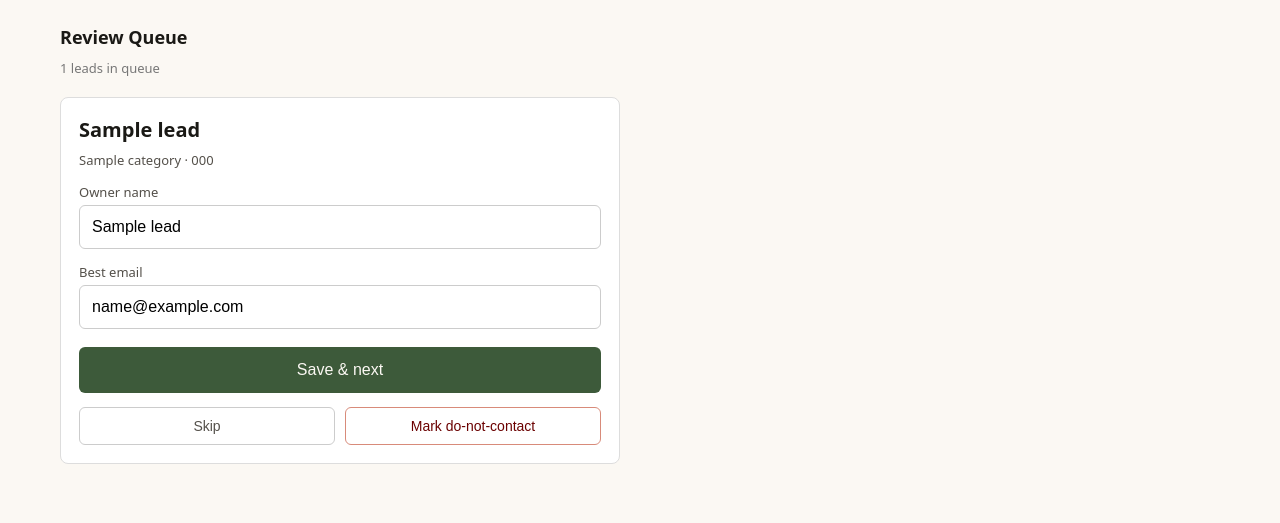
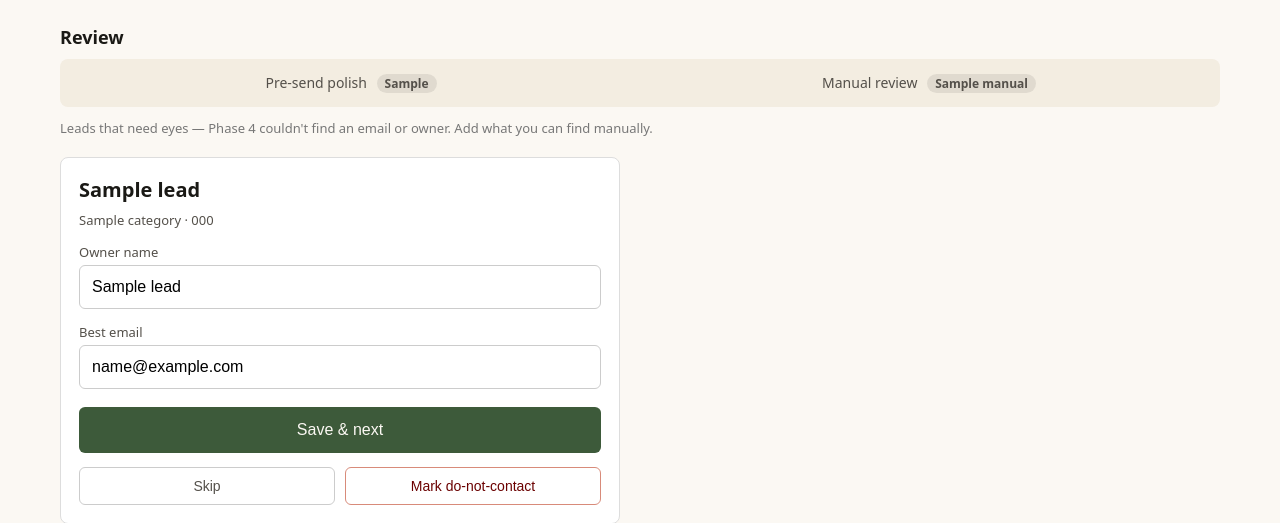
Before and after one commit to ketangan/enrollify-outreach, a FastAPI app: template webapp/webapp/templates/review.html in a window 1280 px wide. Shown: the part 98-621 px from the top of the page. Run offline with FastAPI, Linux system fonts and the light colour scheme; the template is opened without the code that fills it: most values are stand-ins (such as "Sample title", 1, 10 or a date in 2020); parts of the project's set-up code (start-up, migrations or seed data) failed here and were passed over.

Commit message:
Phase 8: review mode switch + nav tooltips

```diff
--- a/webapp/webapp/static/styles.css
+++ b/webapp/webapp/static/styles.css
@@ -151,6 +151,46 @@ form.filters button:hover { background: #2d4229; }
 .pagination a:hover { text-decoration: underline; }
 
 /* Review queue — mobile-friendly card */
+.review-tabs {
+  display: flex;
+  gap: 4px;
+  margin-bottom: 12px;
+  background: #f3ede1;
+  padding: 4px;
+  border-radius: 8px;
+}
+.review-tab {
+  flex: 1;
+  text-align: center;
+  padding: 10px 12px;
+  border-radius: 6px;
+  text-decoration: none;
+  color: #54504a;
+  font-size: 14px;
+  font-weight: 500;
+  transition: background 0.15s;
+}
+.review-tab:hover { background: #ede6d6; }
+.review-tab.active {
+  background: #3d5a3a;
+  color: #fbf8f3;
+}
+.tab-count {
+  display: inline-block;
+  margin-left: 6px;
+  padding: 1px 8px;
+  background: rgba(0, 0, 0, 0.08);
+  border-radius: 10px;
+  font-size: 12px;
+  font-weight: 600;
+}
+.review-tab.active .tab-count {
+  background: rgba(255, 255, 255, 0.2);
+}
+.review-mode-hint {
+  margin-bottom: 16px;
+}
+
 .empty-queue {
   background: #fff;
   border: 1px solid #c8e6c9;
--- a/webapp/webapp/templates/base.html
+++ b/webapp/webapp/templates/base.html
@@ -10,12 +10,12 @@
   <header>
     <h1>Enrollify Outreach Admin</h1>
     <nav>
-      <a href="/">Home</a>
-      <a href="/coverage">Coverage</a>
-      <a href="/leads">Leads</a>
-      <a href="/review">Review</a>
-      <a href="/queue">Queue</a>
-      <a href="/jobs">Jobs</a>
+      <a href="/" title="Pipeline dashboard with pending counts and action buttons">Home</a>
+      <a href="/coverage" title="Zip code coverage progress per region">Coverage</a>
+      <a href="/leads" title="All leads, filterable by status / zip / category">Leads</a>
+      <a href="/review" title="Fix missing owner names and emails — mobile-friendly, one at a time">Review</a>
+      <a href="/queue" title="See everything ready to be drafted in the next daily run">Queue</a>
+      <a href="/jobs" title="Status of background jobs (Phase 1 runs, downstream, daily)">Jobs</a>
     </nav>
   </header>
   <main>
--- a/webapp/webapp/templates/review.html
+++ b/webapp/webapp/templates/review.html
@@ -1,15 +1,37 @@
 {% extends "base.html" %}
 {% block content %}
-<h2>Review Queue</h2>
+<h2>Review</h2>
+
+{# Mode tabs #}
+<div class="review-tabs">
+  <a href="/review?mode=pre_send" class="review-tab {% if mode == 'pre_send' %}active{% endif %}">
+    Pre-send polish
+    <span class="tab-count">{{ counts.pre_send }}</span>
+  </a>
+  <a href="/review?mode=manual" class="review-tab {% if mode == 'manual' %}active{% endif %}">
+    Manual review
+    <span class="tab-count">{{ counts.manual }}</span>
+  </a>
+</div>
+
+<p class="muted review-mode-hint">
+  {% if mode == 'pre_send' %}
+    Ready-to-send leads with no owner name. Fix the name so the draft uses it instead of "Hi there".
+  {% else %}
+    Leads that need eyes — Phase 4 couldn't find an email or owner. Add what you can find manually.
+  {% endif %}
+</p>
 
 {% if not lead %}
   <div class="empty-queue">
-    <p>✅ Nothing left to review.</p>
-    <p class="muted">All leads with status <code>needs_manual_review</code> have been actioned.</p>
+    <p>✅ Nothing left in this queue.</p>
+    {% if mode == 'pre_send' and counts.manual > 0 %}
+      <p class="muted">{{ counts.manual }} lead{% if counts.manual != 1 %}s{% endif %} waiting in Manual review. <a href="/review?mode=manual">Switch over →</a></p>
+    {% elif mode == 'manual' and counts.pre_send > 0 %}
+      <p class="muted">{{ counts.pre_send }} lead{% if counts.pre_send != 1 %}s{% endif %} waiting in Pre-send polish. <a href="/review?mode=pre_send">Switch over →</a></p>
+    {% endif %}
   </div>
 {% else %}
-  <p class="muted">{{ queue_count }} leads in queue</p>
-
   <div class="review-card">
     <h3 class="lead-name">{{ lead.get("name", "") }}</h3>
     <p class="lead-meta">
@@ -34,6 +56,7 @@
 
     <form method="POST" action="/review/save" class="review-form">
       <input type="hidden" name="lead_id" value="{{ lead.get('id', '') }}">
+      <input type="hidden" name="mode" value="{{ mode }}">
 
       <label>
         Owner name
@@ -52,16 +75,18 @@
 
     <div class="review-secondary">
       {% if prev_id %}
-        <a href="/review?id={{ prev_id }}" class="btn-back">← Back</a>
+        <a href="/review?id={{ prev_id }}&mode={{ mode }}" class="btn-back">← Back</a>
       {% endif %}
 
       <form method="POST" action="/review/skip" style="display:inline">
         <input type="hidden" name="lead_id" value="{{ lead.get('id', '') }}">
+        <input type="hidden" name="mode" value="{{ mode }}">
         <button type="submit" class="btn-skip">Skip</button>
       </form>
 
       <form method="POST" action="/review/dnc" style="display:inline">
         <input type="hidden" name="lead_id" value="{{ lead.get('id', '') }}">
+        <input type="hidden" name="mode" value="{{ mode }}">
         <button type="submit" class="btn-dnc" onclick="return confirm('Mark this lead as do-not-contact?')">Mark do-not-contact</button>
       </form>
     </div>
```
Also changed, not shown: webapp/webapp/routes_review.py (+67 -50 lines).
